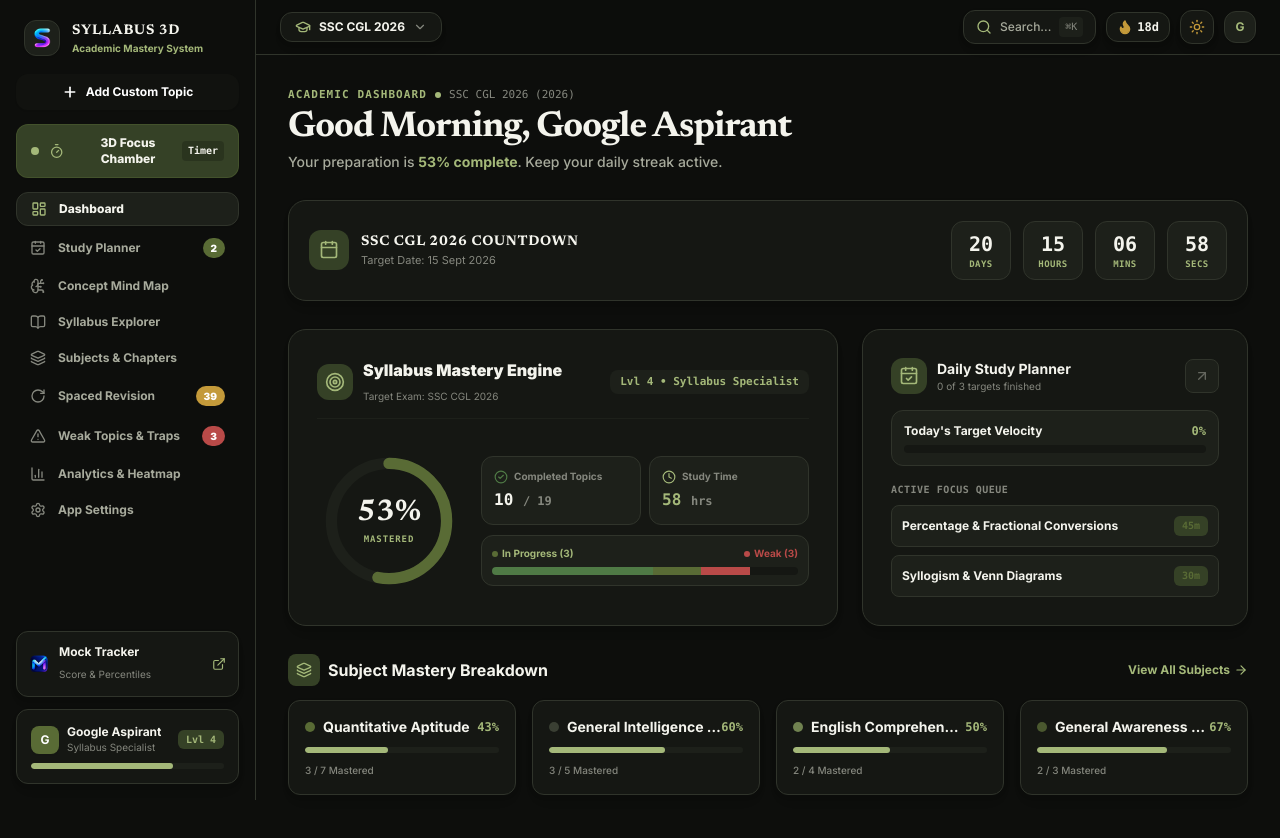
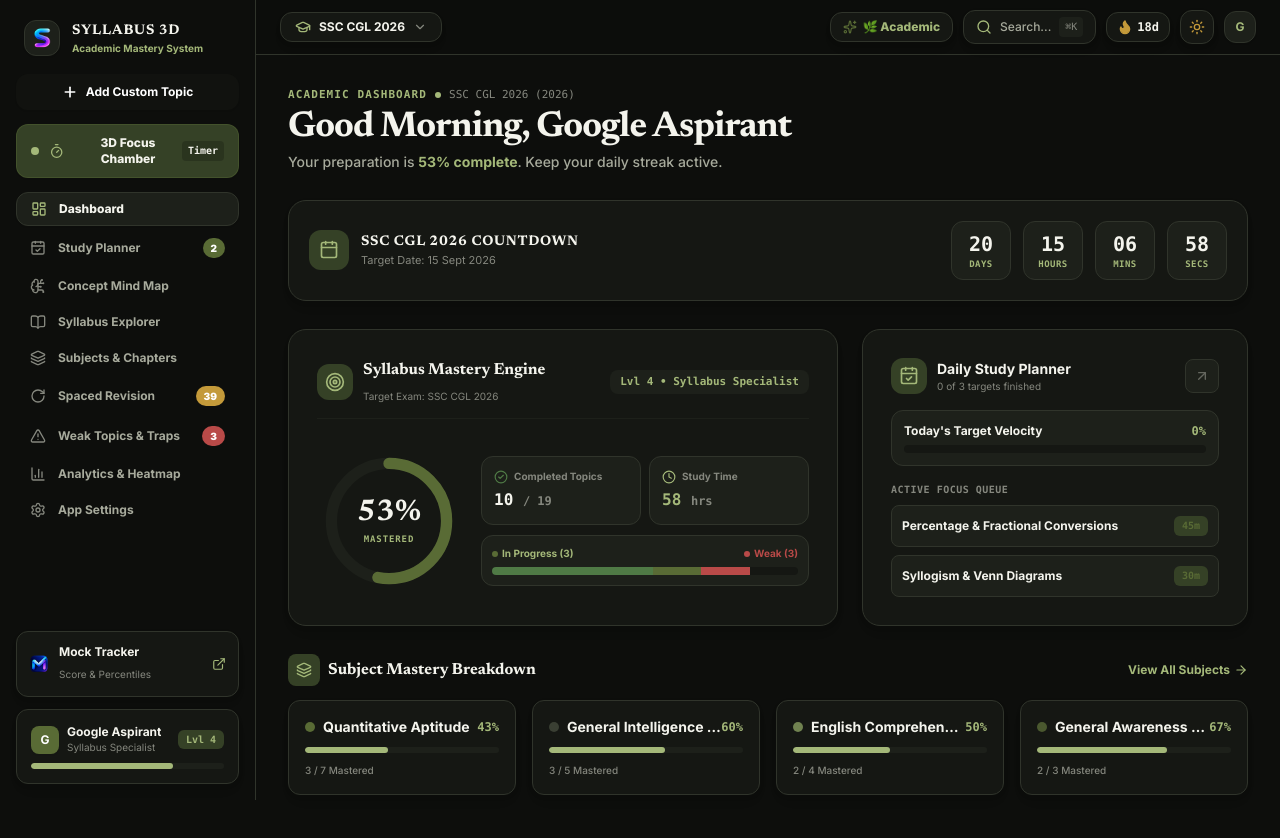
Before and after one commit to sscrecall-prog/syllabus-3d, a React (Vite) app: page / in a window 1280 px wide. Both pictures are taken after a click on the button "Continue with Google". Shown: the top 838 px of the page. Built offline with nearby package versions, Linux system fonts and the light colour scheme.

Commit message:
Implement Multi-Theme Switcher supporting 🌿 Academic Olive Parchment and 🔮 Spatial VisionOS Glass with frosted glass, specular highlights, holographic dials, and 1-click toggles in Header and Settings

```diff
--- a/src/App.tsx
+++ b/src/App.tsx
@@ -1,6 +1,6 @@
 import React, { useState, useEffect, useCallback } from 'react';
 import { Sidebar, AppView } from './components/layout/Sidebar';
-import { Header } from './components/layout/Header';
+import { Header, ThemeSystemMode } from './components/layout/Header';
 import { MobileNav } from './components/layout/MobileNav';
 import { MobileDrawer } from './components/layout/MobileDrawer';
 import { OverviewView } from './components/views/OverviewView';
@@ -33,6 +33,24 @@ export const App: React.FC = () => {
   const [currentView, setCurrentView] = useState<AppView>('overview');
   const [viewHistory, setViewHistory] = useState<AppView[]>([]);
   const [targetSubjectId, setTargetSubjectId] = useState<string>('');
+
+  // Multi-Theme Switcher State ('academic' | 'spatial')
+  const [themeSystem, setThemeSystem] = useState<ThemeSystemMode>(() => {
+    return (localStorage.getItem('syllabus3d_theme_system') as ThemeSystemMode) || 'academic';
+  });
+
+  useEffect(() => {
+    localStorage.setItem('syllabus3d_theme_system', themeSystem);
+    if (themeSystem === 'spatial') {
+      document.documentElement.classList.add('theme-spatial');
+    } else {
+      document.documentElement.classList.remove('theme-spatial');
+    }
+  }, [themeSystem]);
+
+  const handleToggleThemeSystem = () => {
+    setThemeSystem(prev => (prev === 'academic' ? 'spatial' : 'academic'));
+  };
 
   // 3D Animated Startup Logo Experience
   const [showIntro, setShowIntro] = useState<boolean>(true);
@@ -169,7 +187,11 @@ export const App: React.FC = () => {
   }
 
   return (
-    <div className="flex min-h-screen bg-[#F7F6F0] dark:bg-[#0D0E0C] text-[#191A17] dark:text-[#F4F4ED] antialiased font-sans transition-colors duration-200">
+    <div className={`flex min-h-screen antialiased font-sans transition-colors duration-200 ${
+      themeSystem === 'spatial'
+        ? 'theme-spatial bg-[#07080B] text-[#F4F4ED]'
+        : 'bg-[#F7F6F0] dark:bg-[#0D0E0C] text-[#191A17] dark:text-[#F4F4ED]'
+    }`}>
 
       {/* 3D Animated Startup Intro Experience */}
       {showIntro && (
@@ -216,6 +238,8 @@ export const App: React.FC = () => {
           canGoBack={canGoBack}
           onGoBack={handleGoBack}
           currentViewTitle={getViewTitle(currentView)}
+          themeSystem={themeSystem}
+          onToggleThemeSystem={handleToggleThemeSystem}
         />
 
         <main className="flex-1 p-3 sm:p-6 md:p-8 max-w-7xl w-full mx-auto pb-24 md:pb-8">
@@ -280,7 +304,12 @@ export const App: React.FC = () => {
 
           {currentView === 'heatmap' && <HeatmapView />}
 
-          {currentView === 'settings' && <SettingsView />}
+          {currentView === 'settings' && (
+            <SettingsView
+              themeSystem={themeSystem}
+              onSetThemeSystem={setThemeSystem}
+            />
+          )}
         </main>
       </div>
 
--- a/src/components/layout/Header.tsx
+++ b/src/components/layout/Header.tsx
@@ -9,9 +9,12 @@ import {
   ChevronDown,
   Menu,
   ArrowLeft,
-  GraduationCap
+  GraduationCap,
+  Sparkles
 } from 'lucide-react';
 import { soundManager } from '../../utils/soundEffects';
+
+export type ThemeSystemMode = 'academic' | 'spatial';
 
 interface HeaderProps {
   onOpenSearch: () => void;
@@ -22,6 +25,8 @@ interface HeaderProps {
   canGoBack?: boolean;
   onGoBack?: () => void;
   currentViewTitle?: string;
+  themeSystem?: ThemeSystemMode;
+  onToggleThemeSystem?: () => void;
 }
 
 export const Header: React.FC<HeaderProps> = ({
@@ -30,7 +35,9 @@ export const Header: React.FC<HeaderProps> = ({
   onOpenMobileMenu,
   canGoBack = false,
   onGoBack,
-  currentViewTitle = 'SYLLABUS 3D'
+  currentViewTitle = 'SYLLABUS 3D',
+  themeSystem = 'academic',
+  onToggleThemeSystem
 }) => {
   const { currentExam, exams, setSelectedExamId, profile } = useSyllabus();
   const { user } = useAuth();
@@ -117,6 +124,28 @@ export const Header: React.FC<HeaderProps> = ({
 
         {/* Right Side Tools */}
         <div className="flex items-center gap-1.5 sm:gap-2.5">
+
+          {/* 1-CLICK MULTI-THEME SWITCHER PILL (ACADEMIC ⇄ SPATIAL GLASS) */}
+          {onToggleThemeSystem && (
+            <button
+              onClick={() => {
+                soundManager.playClick();
+                onToggleThemeSystem();
+              }}
+              className={`flex items-center gap-1.5 px-3 py-1.5 rounded-xl border text-xs font-extrabold transition-all cursor-pointer shadow-subtle-depth active:scale-95 ${
+                themeSystem === 'spatial'
+                  ? 'bg-teal-500/20 text-teal-300 border-teal-500/40 shadow-teal-500/10'
+                  : 'bg-white dark:bg-[#151713] text-[#596B35] dark:text-[#A4B879] border-[#D8D8CF] dark:border-[#30342B] hover:border-[#596B35]'
+              }`}
+              title="Toggle Theme: Academic Olive ⇄ Spatial VisionOS Glass"
+            >
+              <Sparkles className={`w-3.5 h-3.5 ${themeSystem === 'spatial' ? 'text-cyan-400' : 'text-[#596B35]'}`} />
+              <span className="hidden sm:inline">
+                {themeSystem === 'spatial' ? '🔮 Spatial Glass' : '🌿 Academic'}
+              </span>
+            </button>
+          )}
+
           {/* Quick Search */}
           <button
             onClick={onOpenSearch}
@@ -136,7 +165,7 @@ export const Header: React.FC<HeaderProps> = ({
             </span>
           </div>
 
-          {/* Theme Toggle */}
+          {/* Theme Toggle (Light / Dark) */}
           <button
             onClick={toggleTheme}
             className="p-2 rounded-xl bg-white dark:bg-[#151713] border border-[#D8D8CF] dark:border-[#30342B] text-[#65675F] hover:text-[#191A17] dark:text-[#A7AA9C] dark:hover:text-white transition-all cursor-pointer shadow-subtle-depth"
--- a/src/components/views/SettingsView.tsx
+++ b/src/components/views/SettingsView.tsx
@@ -18,13 +18,23 @@ import {
   ShieldCheck,
   Target,
   Clock,
-  Check
+  Check,
+  Palette
 } from 'lucide-react';
 import { soundManager } from '../../utils/soundEffects';
 import { usePWA } from '../../hooks/usePWA';
 import { PWAInstallModal } from '../modals/PWAInstallModal';
+import { ThemeSystemMode } from '../layout/Header';
 
-export const SettingsView: React.FC = () => {
+interface SettingsViewProps {
+  themeSystem?: ThemeSystemMode;
+  onSetThemeSystem?: (theme: ThemeSystemMode) => void;
+}
+
+export const SettingsView: React.FC<SettingsViewProps> = ({
+  themeSystem = 'academic',
+  onSetThemeSystem
+}) => {
   const {
     profile,
     updateProfile,
@@ -116,7 +126,7 @@ export const SettingsView: React.FC = () => {
     const url = URL.createObjectURL(blob);
     const a = document.createElement('a');
     a.href = url;
-    a.download = `syllabus_3d_backup_${new Date().toISOString().slice(0, 10)}.json`;
+    a.download = 'syllabus_3d_backup_' + new Date().toISOString().slice(0, 10) + '.json';
     a.click();
     URL.revokeObjectURL(url);
     soundManager.playCompleteChime();
@@ -157,7 +167,7 @@ export const SettingsView: React.FC = () => {
             <span>App Settings & Preferences</span>
           </h2>
           <p className="text-xs sm:text-sm text-[#65675F] dark:text-[#85877E] mt-1">
-            Customize your target exam date, live countdown clock, profile details, and data backup.
+            Customize visual theme system, exam target date, live countdown clock, and data backup.
           </p>
         </div>
 
@@ -188,7 +198,84 @@ export const SettingsView: React.FC = () => {
         )}
       </div>
 
-      {/* 1. EXAM COUNTDOWN & SCHEDULE CUSTOMIZER (PRIMARY REQUEST) */}
+      {/* 1. VISUAL THEME SYSTEM SELECTOR (ACADEMIC ⇄ SPATIAL GLASS) */}
+      <div className="p-5 sm:p-7 rounded-2xl bg-white dark:bg-[#151713] border border-[#D8D8CF] dark:border-[#30342B] shadow-subtle-depth space-y-4">
+        <div className="flex items-center gap-2.5 pb-2 border-b border-[#EEEEE8] dark:border-[#1D201A]">
+          <div className="w-10 h-10 rounded-xl bg-[#DCE8B7] dark:bg-[#354126] text-[#596B35] dark:text-[#A4B879] flex items-center justify-center shrink-0">
+            <Palette className="w-5 h-5 stroke-[2]" />
+          </div>
+          <div>
+            <h3 className="text-sm sm:text-base font-bold text-[#11120F] dark:text-[#F4F4ED] font-serif">
+              Visual System & Theme Mode
+            </h3>
+            <p className="text-[11px] text-[#65675F] dark:text-[#85877E]">
+              Choose between Serious Academic Olive paper or Futuristic VisionOS Spatial Glass.
+            </p>
+          </div>
+        </div>
+
+        <div className="grid grid-cols-1 sm:grid-cols-2 gap-3.5">
+          {/* Card 1: Academic Olive */}
+          <div
+            onClick={() => {
+              if (onSetThemeSystem) {
+                soundManager.playClick();
+                onSetThemeSystem('academic');
+              }
+            }}
+            className={`p-4 rounded-2xl border-2 transition-all cursor-pointer space-y-2.5 shadow-sm active:scale-98 ${
+              themeSystem === 'academic'
+                ? 'border-[#596B35] bg-[#F7F6F0] dark:bg-[#1D201A]'
+                : 'border-[#D8D8CF] dark:border-[#30342B] bg-white dark:bg-[#151713] opacity-75 hover:opacity-100'
+            }`}
+          >
+            <div className="flex items-center justify-between">
+              <span className="text-xs font-bold text-[#191A17] dark:text-[#F4F4ED] flex items-center gap-1.5 font-serif">
+                <span>🌿 Academic Olive</span>
+              </span>
+              {themeSystem === 'academic' && (
+                <span className="px-2 py-0.5 text-[10px] font-bold rounded-full bg-[#596B35] text-white font-mono">
+                  Active
+                </span>
+              )}
+            </div>
+            <p className="text-[11px] text-[#65675F] dark:text-[#85877E]">
+              Warm neutral paper surfaces, deep charcoal typography, and muted olive accents. Ideal for 6–8 hour serious exam study.
+            </p>
+          </div>
+
+          {/* Card 2: Spatial VisionOS Glass */}
+          <div
+            onClick={() => {
+              if (onSetThemeSystem) {
+                soundManager.playCompleteChime();
+                onSetThemeSystem('spatial');
+              }
+            }}
+            className={`p-4 rounded-2xl border-2 transition-all cursor-pointer space-y-2.5 shadow-sm active:scale-98 ${
+              themeSystem === 'spatial'
+                ? 'border-cyan-400 bg-gradient-to-br from-teal-950/40 to-slate-900/60 shadow-cyan-500/10'
+                : 'border-[#D8D8CF] dark:border-[#30342B] bg-white dark:bg-[#151713] opacity-75 hover:opacity-100'
+            }`}
+          >
+            <div className="flex items-center justify-between">
+              <span className="text-xs font-bold text-[#191A17] dark:text-[#F4F4ED] flex items-center gap-1.5 font-serif">
+                <span>🔮 Spatial VisionOS Glass</span>
+              </span>
+              {themeSystem === 'spatial' && (
+                <span className="px-2 py-0.5 text-[10px] font-bold rounded-full bg-cyan-500 text-black font-mono">
+                  Active
+                </span>
+              )}
+            </div>
+            <p className="text-[11px] text-[#65675F] dark:text-[#85877E]">
+              Translucent frosted glass panels, specular chamfered highlights, holographic glowing progress dials, and cosmic ambient background.
+            </p>
+          </div>
+        </div>
+      </div>
+
+      {/* 2. EXAM COUNTDOWN & SCHEDULE CUSTOMIZER */}
       <div className="p-5 sm:p-7 rounded-2xl bg-white dark:bg-[#151713] border border-[#D8D8CF] dark:border-[#30342B] shadow-subtle-depth space-y-5">
         <div className="flex items-center justify-between pb-3 border-b border-[#EEEEE8] dark:border-[#1D201A]">
           <div className="flex items-center gap-2.5">
@@ -336,7 +423,7 @@ export const SettingsView: React.FC = () => {
         </form>
       </div>
 
-      {/* 2. Authenticated User Profile */}
+      {/* 3. Authenticated User Profile */}
       <div className="p-5 sm:p-7 rounded-2xl bg-white dark:bg-[#151713] border border-[#D8D8CF] dark:border-[#30342B] shadow-subtle-depth space-y-4">
         <h3 className="text-base font-bold text-[#11120F] dark:text-[#F4F4ED] font-serif flex items-center gap-2">
           <User className="w-4 h-4 text-[#596B35]" />
@@ -373,7 +460,7 @@ export const SettingsView: React.FC = () => {
         </form>
       </div>
 
-      {/* 3. PWA Mobile App Status Card */}
+      {/* 4. PWA Mobile App Status Card */}
       <div className="p-5 sm:p-7 rounded-2xl bg-white dark:bg-[#151713] border border-[#D8D8CF] dark:border-[#30342B] shadow-subtle-depth flex flex-col sm:flex-row items-start sm:items-center justify-between gap-4">
         <div className="flex items-center gap-3.5">
           <div className="w-11 h-11 rounded-xl bg-[#DCE8B7] dark:bg-[#354126] text-[#596B35] dark:text-[#A4B879] flex items-center justify-center shrink-0">
@@ -402,7 +489,7 @@ export const SettingsView: React.FC = () => {
         </button>
       </div>
 
-      {/* 4. Data Backup & Export (JSON) */}
+      {/* 5. Data Backup & Export (JSON) */}
       <div className="p-5 sm:p-7 rounded-2xl bg-white dark:bg-[#151713] border border-[#D8D8CF] dark:border-[#30342B] shadow-subtle-depth space-y-4">
         <h3 className="text-base font-bold text-[#11120F] dark:text-[#F4F4ED] font-serif flex items-center gap-2">
           <Download className="w-4 h-4 text-[#596B35]" />
--- a/src/index.css
+++ b/src/index.css
@@ -2,15 +2,16 @@
 @tailwind components;
 @tailwind utilities;
 
+@layer base {
   :root {
     --color-background: #F7F6F0;
-  --color-surface: #FFFFFF;
-  --color-surface-soft: #EEEEE8;
-  --color-border: #D8D8CF;
     --color-primary: #11120F;
     --color-primary-accent: #596B35;
     --color-accent-light: #DCE8B7;
     --color-secondary-accent: #8FA35F;
+    --color-surface: #FFFFFF;
+    --color-surface-soft: #EEEEE8;
+    --color-border: #D8D8CF;
     --color-text-primary: #191A17;
     --color-text-secondary: #65675F;
     --color-text-muted: #85877E;
@@ -21,65 +22,106 @@
 
   .dark {
     --color-background: #0D0E0C;
+    --color-primary: #F4F4ED;
+    --color-primary-accent: #A4B879;
+    --color-accent-light: #DCE8B7;
+    --color-secondary-accent: #8FA35F;
     --color-surface: #151713;
-  --color-surface-elevated: #1D201A;
+    --color-surface-soft: #1D201A;
     --color-border: #30342B;
     --color-text-primary: #F4F4ED;
     --color-text-secondary: #A7AA9C;
-  --color-primary-accent: #A4B879;
-  --color-accent-soft: #354126;
-}
-
-@layer base {
-  html {
-    -webkit-font-smoothing: antialiased;
-    -moz-osx-font-smoothing: grayscale;
-    text-rendering: optimizeLegibility;
-    -webkit-tap-highlight-color: transparent;
-    touch-action: manipulation;
-  }
-}
-
-* {
-  scroll-behavior: smooth;
-  -webkit-tap-highlight-color: transparent;
+    --color-text-muted: #85877E;
+    --color-success: #4F7A45;
+    --color-warning: #C49A3A;
+    --color-error: #B94A48;
   }
 
   body {
     background-color: var(--color-background);
     color: var(--color-text-primary);
-  font-family: 'Inter', -apple-system, BlinkMacSystemFont, 'Segoe UI', Roboto, sans-serif;
-  overscroll-behavior-y: contain;
+    font-family: 'Inter', system-ui, -apple-system, sans-serif;
+    min-height: 100vh;
   }
 
-/* Safe Area Insets */
-.pt-safe {
-  padding-top: env(safe-area-inset-top, 0px);
+  h1, h2, h3, .font-serif {
+    font-family: 'Newsreader', Georgia, serif;
+  }
 }
 
-.pb-safe {
-  padding-bottom: env(safe-area-inset-bottom, 0px);
+/* 🔮 SPATIAL VISIONOS GLASS THEME OVERRIDES (.theme-spatial) */
+.theme-spatial {
+  background-color: #07080B !important;
+  background-image:
+    radial-gradient(circle at 15% 15%, rgba(45, 212, 191, 0.12) 0%, transparent 40%),
+    radial-gradient(circle at 85% 25%, rgba(89, 107, 53, 0.15) 0%, transparent 45%),
+    radial-gradient(circle at 50% 85%, rgba(14, 165, 233, 0.1) 0%, transparent 50%),
+    radial-gradient(circle at 75% 75%, rgba(196, 154, 58, 0.08) 0%, transparent 40%) !important;
+  background-attachment: fixed !important;
+  color: #F4F4ED !important;
 }
 
-/* Academic Olive Scrollbar */
+.theme-spatial .bg-white,
+.theme-spatial .dark\:bg-\[\#151713\] {
+  background: rgba(18, 22, 28, 0.68) !important;
+  backdrop-filter: blur(28px) saturate(190%) !important;
+  -webkit-backdrop-filter: blur(28px) saturate(190%) !important;
+  border-color: rgba(255, 255, 255, 0.14) !important;
+  box-shadow:
+    0 16px 36px rgba(0, 0, 0, 0.4),
+    inset 0 1px 1px rgba(255, 255, 255, 0.28),
+    inset 0 -1px 1px rgba(0, 0, 0, 0.2) !important;
+}
+
+.theme-spatial header {
+  background: rgba(10, 12, 16, 0.75) !important;
+  backdrop-filter: blur(32px) saturate(200%) !important;
+  -webkit-backdrop-filter: blur(32px) saturate(200%) !important;
+  border-color: rgba(255, 255, 255, 0.12) !important;
+  box-shadow: 0 8px 32px rgba(0, 0, 0, 0.3) !important;
+}
+
+.theme-spatial aside {
+  background: rgba(10, 12, 16, 0.7) !important;
+  backdrop-filter: blur(32px) saturate(200%) !important;
+  -webkit-backdrop-filter: blur(32px) saturate(200%) !important;
+  border-color: rgba(255, 255, 255, 0.12) !important;
+}
+
+.theme-spatial .bg-\[\#F7F6F0\],
+.theme-spatial .dark\:bg-\[\#1D201A\],
+.theme-spatial .dark\:bg-\[\#0D0E0C\] {
+  background: rgba(255, 255, 255, 0.05) !important;
+  backdrop-filter: blur(20px) !important;
+  border-color: rgba(255, 255, 255, 0.12) !important;
+}
+
+.theme-spatial svg circle[stroke="#596B35"] {
+  stroke: #2DD4BF !important;
+  filter: drop-shadow(0 0 10px rgba(45, 212, 191, 0.75)) drop-shadow(0 0 20px rgba(45, 212, 191, 0.4)) !important;
+}
+
+.theme-spatial nav.fixed {
+  background: rgba(10, 12, 16, 0.85) !important;
+  backdrop-filter: blur(32px) saturate(200%) !important;
+  border-color: rgba(255, 255, 255, 0.16) !important;
+  box-shadow: 0 -10px 30px rgba(0, 0, 0, 0.5) !important;
+}
+
 ::-webkit-scrollbar {
   width: 6px;
   height: 6px;
 }
-
 ::-webkit-scrollbar-track {
   background: transparent;
 }
-
 ::-webkit-scrollbar-thumb {
-  background: rgba(89, 107, 53, 0.35);
-  border-radius: 9px;
+  background: rgba(133, 135, 126, 0.3);
+  border-radius: 4px;
 }
-
 ::-webkit-scrollbar-thumb:hover {
-  background: rgba(89, 107, 53, 0.7);
+  background: rgba(133, 135, 126, 0.5);
 }
-
 .no-scrollbar::-webkit-scrollbar {
   display: none;
 }
@@ -87,27 +129,3 @@ body {
   -ms-overflow-style: none;
   scrollbar-width: none;
 }
-
-/* Subtle Layered Card Elevation */
-.academic-card {
-  background-color: #FFFFFF;
-  border: 1px solid #D8D8CF;
-  border-radius: 18px;
-  box-shadow: 0 2px 8px -2px rgba(17, 18, 15, 0.05), 0 8px 16px -4px rgba(17, 18, 15, 0.04);
-  transition: all 0.2s cubic-bezier(0.16, 1, 0.3, 1);
-}
-
-.dark .academic-card {
-  background-color: #151713;
-  border-color: #30342B;
-  box-shadow: 0 4px 20px -2px rgba(0, 0, 0, 0.4);
-}
-
-.academic-card:hover {
-  border-color: #8FA35F;
-  transform: translateY(-1px);
-}
-
-.dark .academic-card:hover {
-  border-color: #A4B879;
-}
```
Lines whose indentation alone changed are shown as unchanged.
